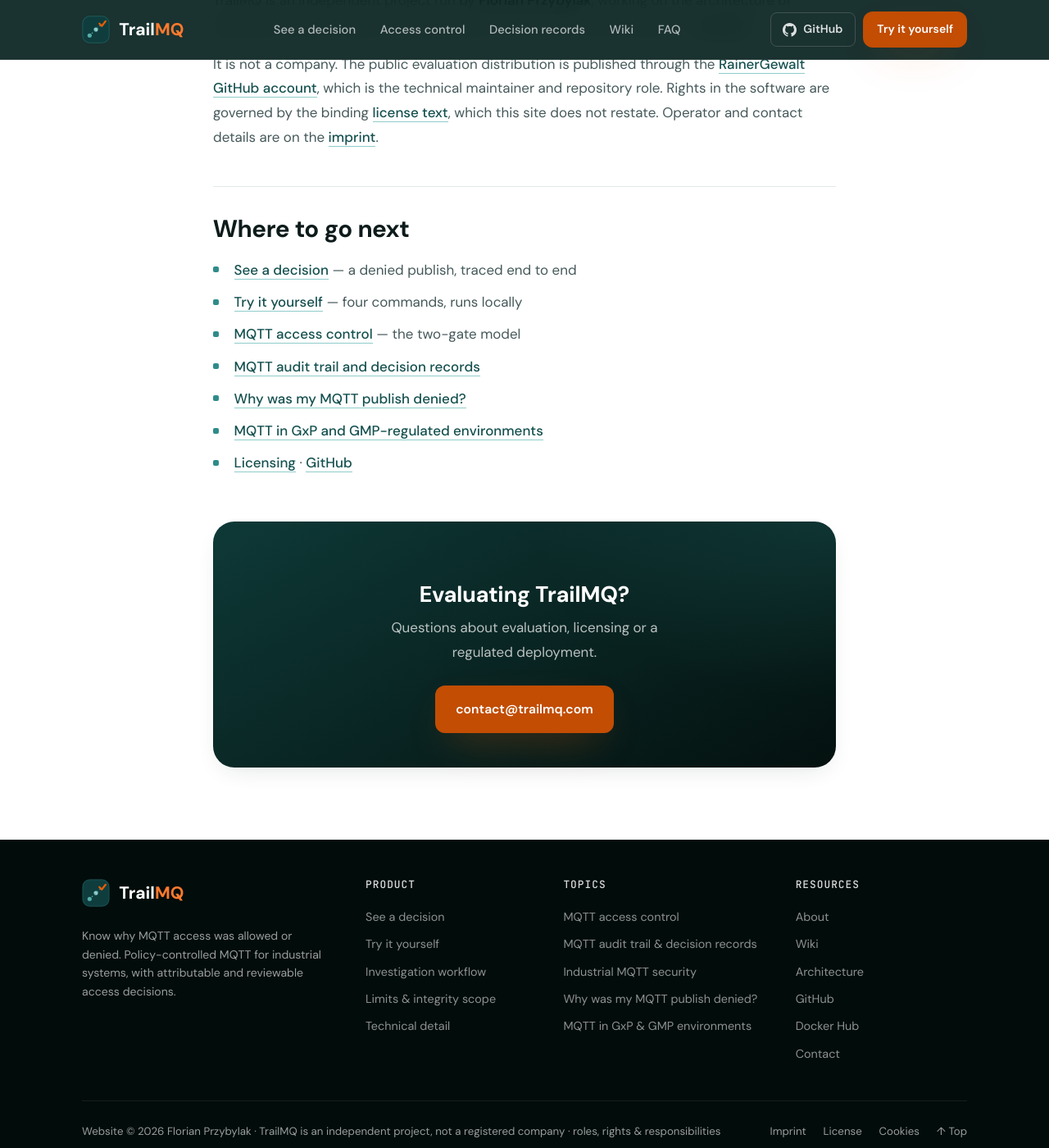
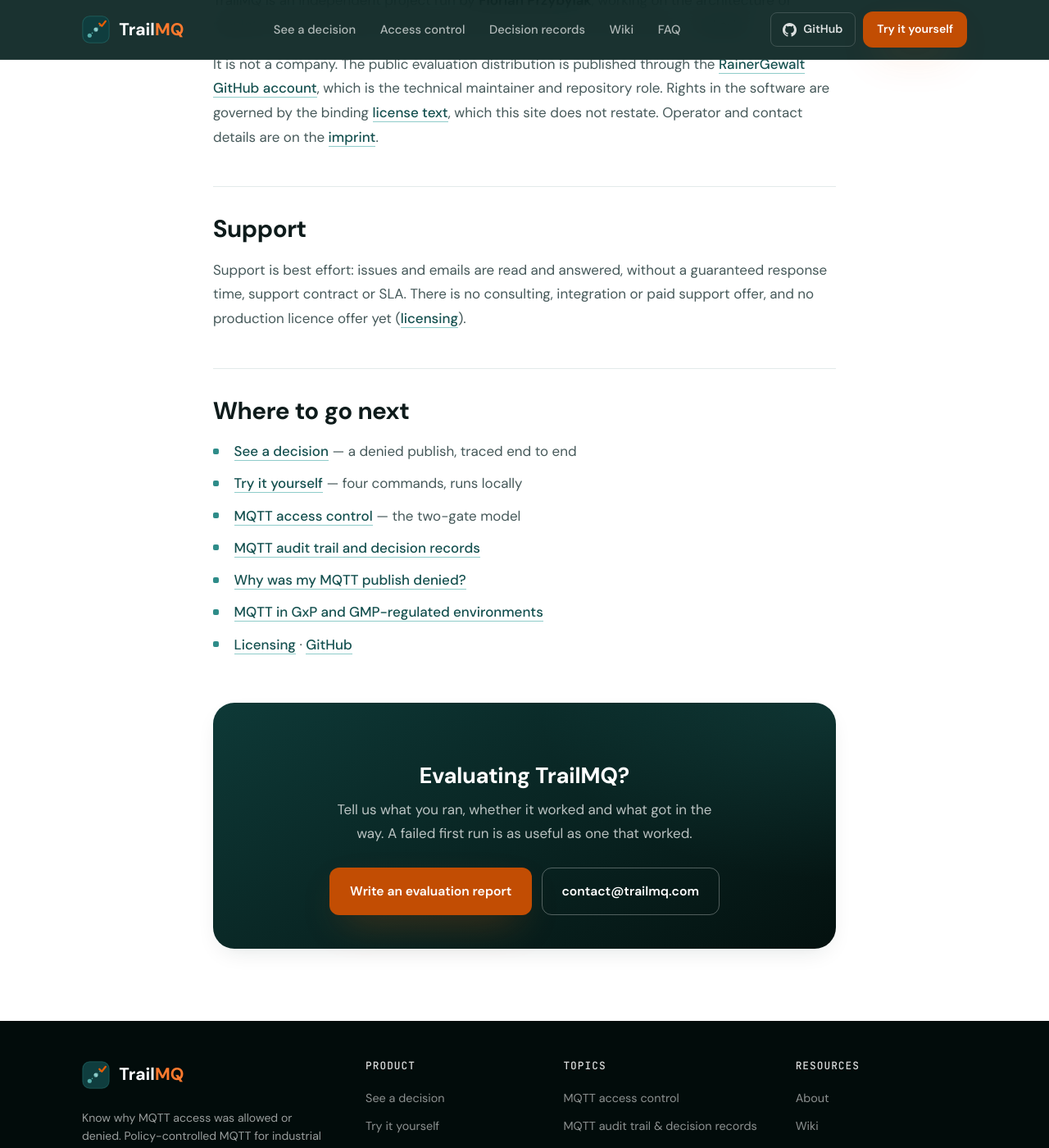
Before and after one commit to RainerGewalt/trailmq_website, a Jekyll site: the page built from about.md, in a window 1280 px wide and 1400 px high, scrolled down 1415 px. Shown: the whole window at 82% size. Built offline with Jekyll 4.4.1, drawn with Linux system fonts in a browser that asks for light colours; some of the changed text lies outside the part shown.

Commit message:
content: state the licensing status plainly and link the access-decision proof
The license page no longer offers TrailMQ Pro or terms on request: there
is no production licence offer today, and the page invites an evaluation
report instead. About and the licence page say support is best effort,
with no consulting, integration or paid support. The homepage links the
reproducible access-decision proof in the public repository. The IA doc
records the rule for commercial statements and for named comparisons.

```diff
--- a/about.md
+++ b/about.md
@@ -60,6 +60,13 @@
 which this site does not restate. Operator and contact details are on the
 [imprint]({{ '/imprint/' | relative_url }}).
 
+## Support
+
+Support is best effort: issues and emails are read and answered, without a
+guaranteed response time, support contract or SLA. There is no consulting,
+integration or paid support offer, and no production licence offer yet
+([licensing]({{ '/license/' | relative_url }})).
+
 ## Where to go next
 
 - [See a decision]({{ '/#demo' | relative_url }}) — a denied publish, traced end to end
@@ -72,8 +79,9 @@
 
 <div class="doc-cta">
   <h3>Evaluating TrailMQ?</h3>
-  <p>Questions about evaluation, licensing or a regulated deployment.</p>
+  <p>Tell us what you ran, whether it worked and what got in the way. A failed first run is as useful as one that worked.</p>
   <div class="actions">
-    <a href="mailto:contact@trailmq.com" class="btn btn--primary">contact@trailmq.com</a>
+    <a href="https://github.com/RainerGewalt/TrailMQ/issues/new?template=evaluation-report.yml" target="_blank" rel="noopener" class="btn btn--primary">Write an evaluation report</a>
+    <a href="mailto:contact@trailmq.com" class="btn btn--outline" style="color:#fff;border-color:rgba(255,255,255,0.3)">contact@trailmq.com</a>
   </div>
 </div>
```
Also changed, not shown: other parts of about.md (+2 -2 lines), docs/website-ia-and-flow.md (+14 -0 lines), index.html (+4 -3 lines), license.md.
